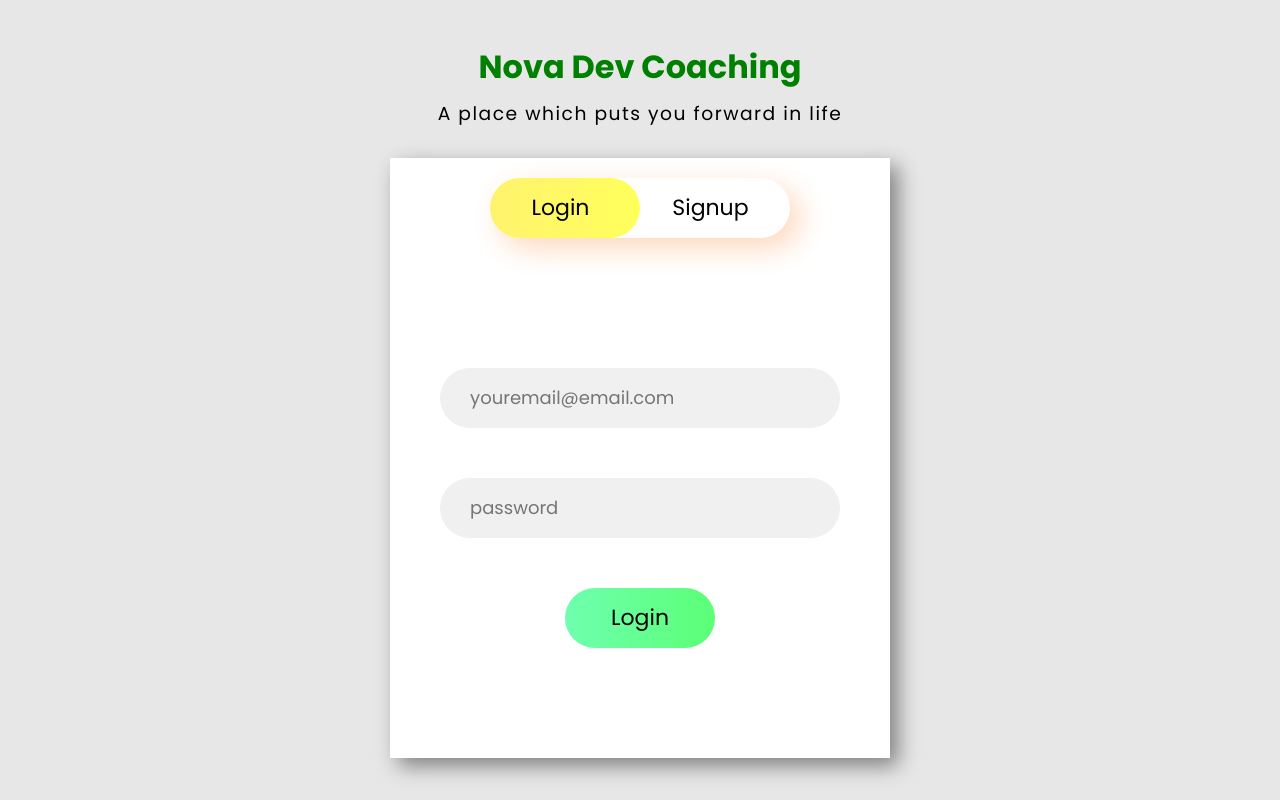
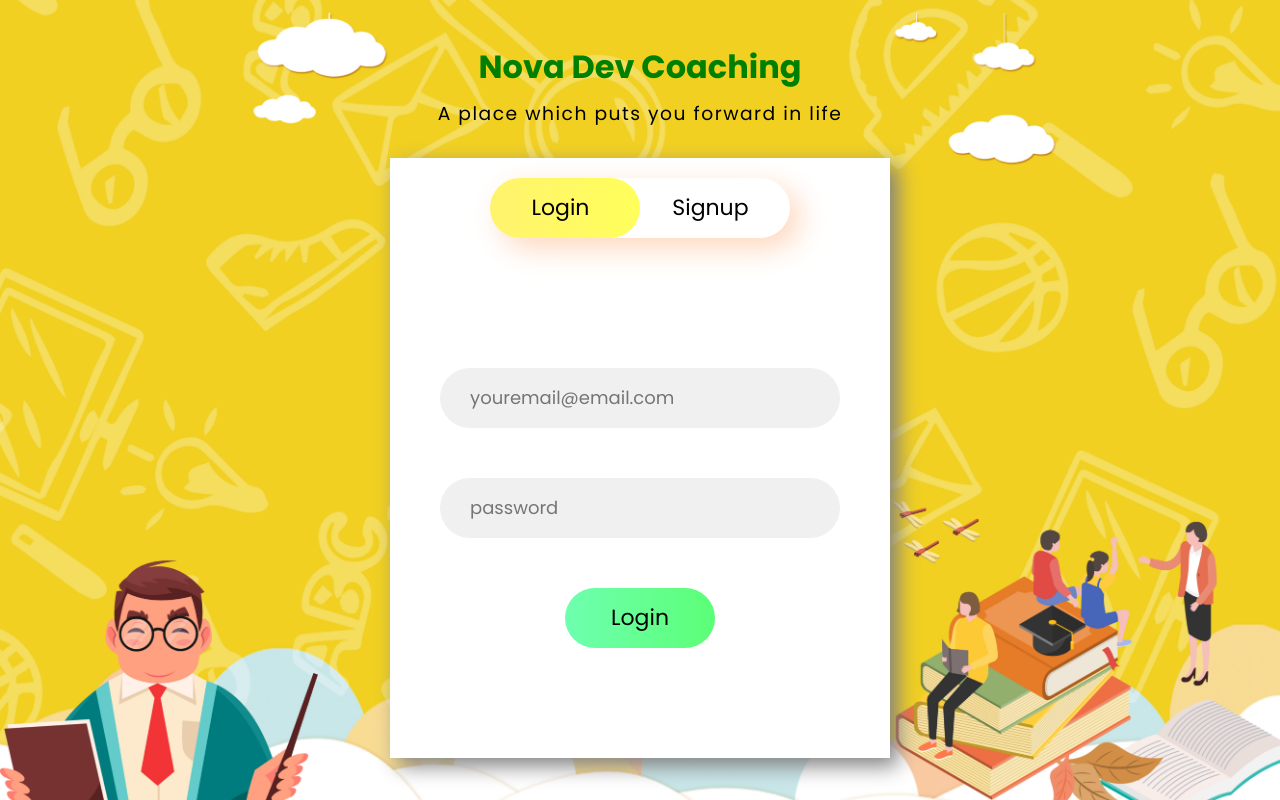
Before and after one commit to novadev786/Student-Coaching-App, a PHP site: page / in a window 1280 px wide. Run offline with PHP 8.4, Linux system fonts and the light colour scheme.

Commit message:
Changed the Background image of Home-page

```diff
--- a/index.html
+++ b/index.html
@@ -11,7 +11,7 @@
           href="style.css">
 </head>
 
-<body>
+<body class="body">
     <header>
         <h1 class="heading">Nova Dev Coaching </h1>
         <h3 class="title">A place which puts you forward in life </h3>
--- a/style.css
+++ b/style.css
@@ -35,6 +35,13 @@ header {
 .title {
     font-weight: 400;
     letter-spacing: 1.5px;
+}
+
+.body {
+    background-image: url('./images/bg.jpg');
+    background-size: cover; /* or contain */
+    background-position: center;
+    background-repeat: no-repeat;
 }
 
 .container {
```
Also changed, not shown: images/bg.jpg (added).
